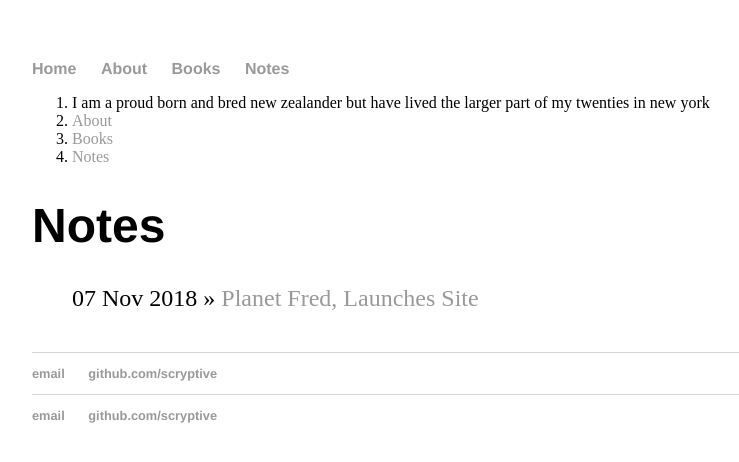
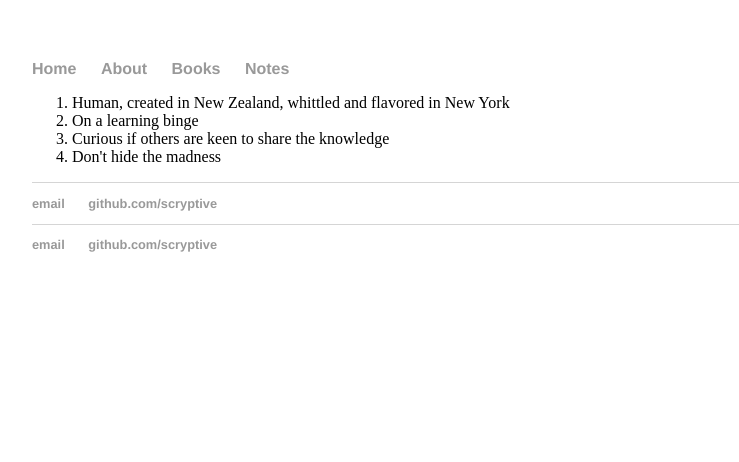
Before and after one commit to scryptive/personal, a Jekyll site: the page built from about/index.html, in a window 1280 px wide. Shown: the top 462 px of the page, without its empty margins (160-899 px from the left). Built offline with Jekyll 4.4.1, drawn with Linux system fonts in a browser that asks for light colours.

Commit message:
Update index.html

```diff
--- a/about/index.html
+++ b/about/index.html
@@ -8,17 +8,13 @@ title: Books
 			<title>About Me</title>
 			<nav>
 	    		<ol>
-	        		<li>I am a proud born and bred new zealander but have lived the larger part of my twenties in new york</li>
-		        	<li><a href="https://scryptive.github.io/planet-fred/about/">About</a></li>
-	        		<li><a href="https://scryptive.github.io/planet-fred/books/">Books</a></li>
-	        		<li><a href="https://scryptive.github.io/planet-fred/notes/">Notes</a></li>
+	        		<li>Human, created in New Zealand, whittled and flavored in New York</li>
+		        	<li>On a learning binge</li>
+	        		<li>Curious if others are keen to share the knowledge</li>
+	        		<li>Don't hide the madness</a></li>
 	    		</ol>
 			</nav>
-			<div class="container">
 
-			{{ content }}
-
-			</div><!-- /.container -->
 			<footer>
 	    		<ul>
 	        		<li><a href="mailto:archibald.freddie@gmail.com">email</a></li>
```
